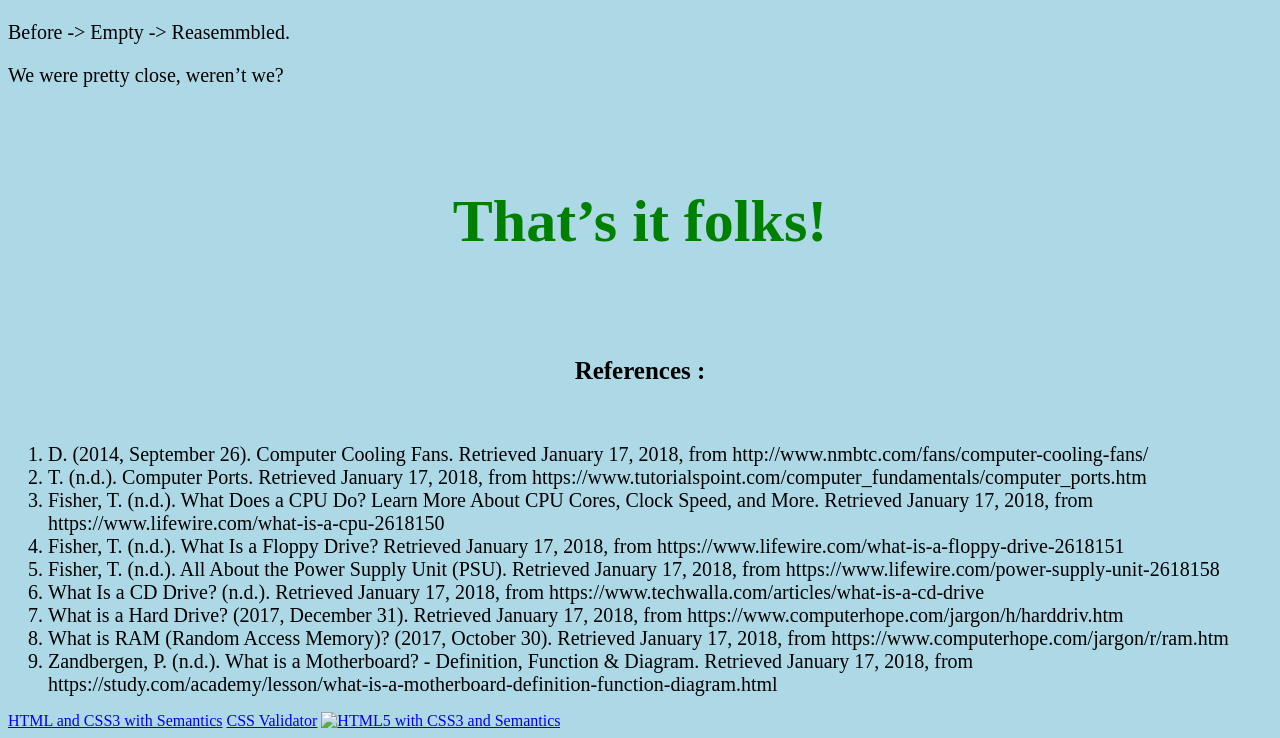
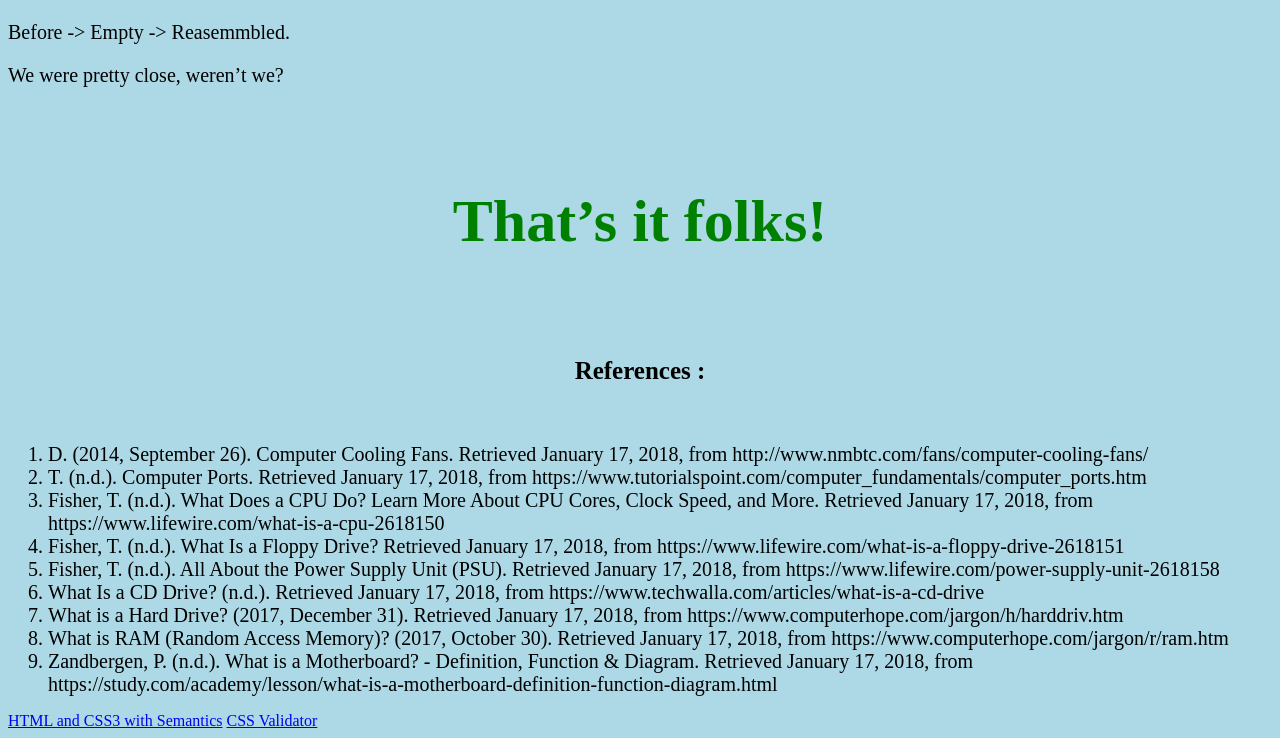
Before and after one commit to AngelMarri/home, a plain HTML site: page index.html in a window 1280 px wide. Shown: the part 8545-9283 px from the top of the page. Drawn offline with Linux system fonts and the light colour scheme.

Commit message:
Update index.html

```diff
--- a/index.html
+++ b/index.html
@@ -172,8 +172,8 @@
 	    </ol>
 	<a href="https://validator.w3.org/nu/?doc=https%3A%2F%2Fangelmarri.github.io%2Fhome%2Findex.html">HTML and CSS3 with Semantics</a>
 	<a href="https://jigsaw.w3.org/css-validator/validator?uri=https%3A%2F%2Fangelmarri.github.io%2Fhome%2Findex.html&profile=css3svg&usermedium=all&warning=1&vextwarning=&lang=en">CSS Validator</a>
-         <a href="http://validator.w3.org/check?uri=https://AngelMarri.github.io/home/ ">
-                  <img src=" html5_with_css3_+_semantics.png" width="165" height="64" 	alt="HTML5 with CSS3 and Semantics">
+
+
 
    </body>
 </html>
```
